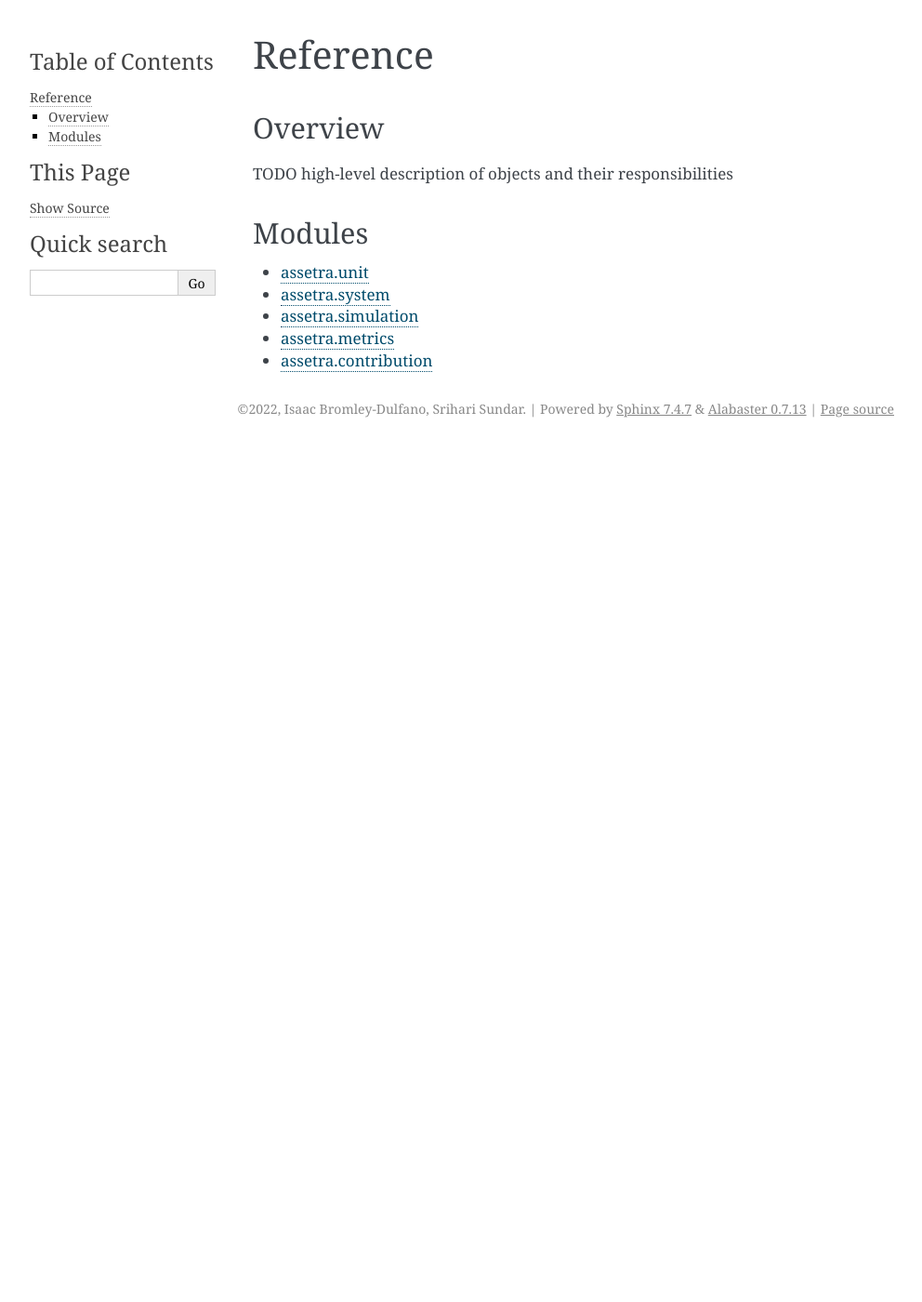
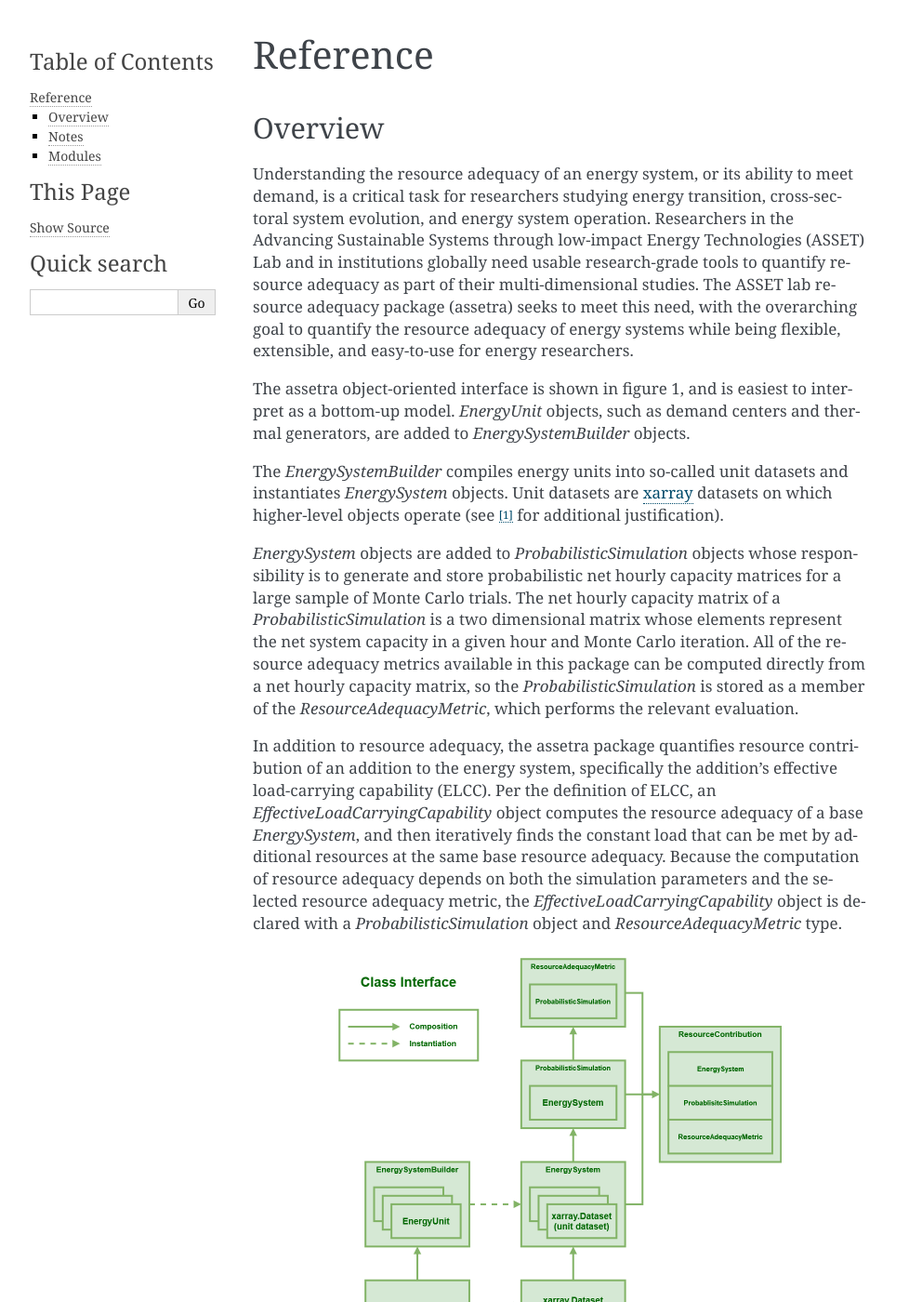
Before and after one commit to ijbd/assetra, a Sphinx documentation site: the page built from docs/reference.rst, in a window 1280 px wide and 1400 px high. Shown: the whole window at 93% size, without its empty margins (148-1140 px from the left). Built offline with Sphinx 7.4.7, drawn with Linux system fonts in a browser that asks for light colours; some of the changed text lies outside the part shown.

Commit message:
Adding conceptual description to reference.

```diff
--- a/docs/reference.rst
+++ b/docs/reference.rst
@@ -4,7 +4,37 @@ Reference
 
 Overview
 --------
-TODO high-level description of objects and their responsibilities
+
+Understanding the resource adequacy of an energy system, or its ability to meet demand, is a critical task for researchers studying energy transition, cross-sectoral system evolution, and energy system operation.
+Researchers in the Advancing Sustainable Systems through low-impact Energy Technologies (ASSET) Lab and in institutions globally need usable research-grade tools to quantify resource adequacy as part of their multi-dimensional studies.
+The ASSET lab resource adequacy package (assetra) seeks to meet this need, with the overarching goal to quantify the resource adequacy of energy systems while being flexible, extensible, and easy-to-use for energy researchers.
+
+The assetra object-oriented interface is shown in figure 1, and is easiest to interpret as a bottom-up model. *EnergyUnit* objects, such as demand centers and thermal generators, are added to *EnergySystemBuilder* objects.
+
+The *EnergySystemBuilder* compiles energy units into so-called unit datasets and instantiates *EnergySystem* objects. Unit datasets are `xarray <https://docs.xarray.dev/en/stable/index.html>`_ datasets on which higher-level objects operate (see [1]_ for additional justification).
+
+*EnergySystem* objects are added to *ProbabilisticSimulation* objects whose responsibility is to generate and store probabilistic net hourly capacity matrices for a large sample of Monte Carlo trials. The net hourly capacity matrix of a *ProbabilisticSimulation* is a two dimensional matrix whose elements represent the net system capacity in a given hour and Monte Carlo iteration. All of the resource adequacy metrics available in this package can be computed directly from a net hourly capacity matrix, so the *ProbabilisticSimulation* is stored as a member of the *ResourceAdequacyMetric*, which performs the relevant evaluation.
+
+In addition to resource adequacy, the assetra package quantifies resource contribution of an addition to the energy system, specifically the addition's effective load-carrying capability (ELCC). Per the definition of ELCC, an *EffectiveLoadCarryingCapability* object computes the resource adequacy of a base *EnergySystem*, and then iteratively finds the constant load that can be met by additional resources at the same base resource adequacy. Because the computation of resource adequacy depends on both the simulation parameters and the selected resource adequacy metric, the *EffectiveLoadCarryingCapability* object is declared with a *ProbabilisticSimulation* object and *ResourceAdequacyMetric* type.
+
+.. figure:: _static/assetra-class-interface.drawio.png
+   :scale: 50 %
+   :alt: assetra class interface
+
+   Figure 1: Class interface.
+
+TODO custom units (responsive/non-responsive) good example is mttf outages
+TODO temperature dependent outage rates
+
+.. figure:: _static/assetra-inherited-types.drawio.png
+   :scale: 50 %
+   :alt: assetra inherited types
+
+   Figure 2: Inherited types used in the assetra model.
+
+Notes
+-----
+.. [1] Internally, we **try** to think of *EnergySystem* objects as immutable. There is no method to directly add, remove, or modify *EnergyUnit* objects to/from/in an *EnergySystem*. The reason for this is to make explicitly clear to users that higher level objects do not track the state of lower-level objects. For example, if a user wants to modify a system for which a probabilistic simulation has already been evaluated, it would be tedious to both recognize the system modification from the simulation object and preserve computation from the existing evaluation. Further, we want to make efficient use of data structures for larger simulations. For example, it is both time- and memory- efficient to operate on whole fleets of energy units via matrix operation rather than evaluating each unit individually. This also offers a pathway to future parallelization. On the other hand, it is important for users to modify systems, i.e. add or remove units at will, and it is convenient to think of energy units as individual conceptual objects (not as fleets). To summarize, the internal energy system model should be immutable and operate on fleets of energy units, while the external model should be modifiable and treat energy units as individual objects. The *EnergySystemBuilder* acts as a bridge between these two models.
 
 Modules
 -------
```
Also changed, not shown: README.rst (+17 -3 lines), 1 other file.
